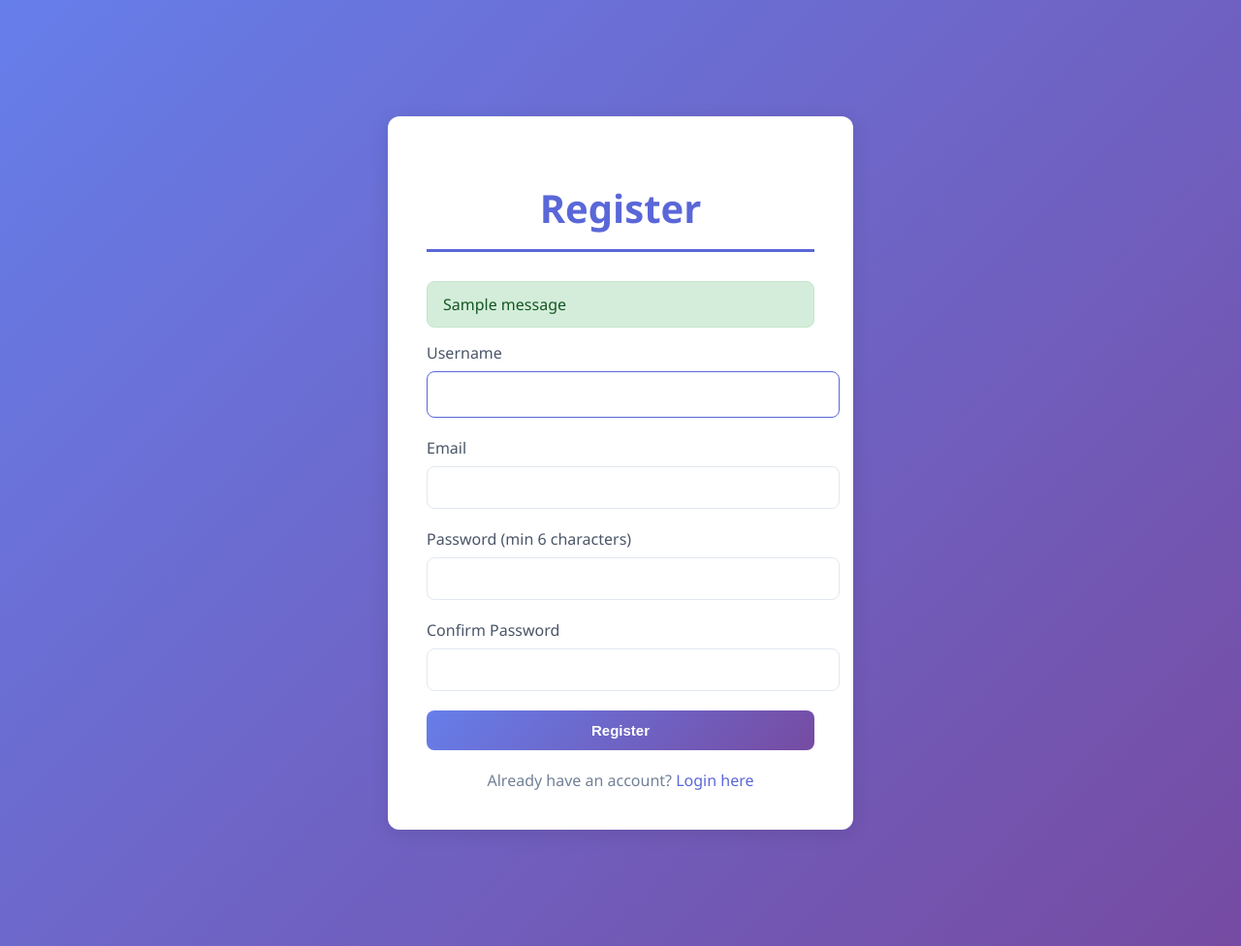
After one commit to Romanhessec/todo_dp, a Flask app: page /register in a window 1280 px wide. The commit adds this page. Shown: the whole page at 97% size. Run offline with Flask 3, Linux system fonts and the light colour scheme; tables that the repository leaves empty hold one stand-in row (values such as "Sample post"); one stand-in notice (Sample message) is shown.

Commit message:
User authentification logic

```diff
--- a/todo-app/app/models/task.py
+++ b/todo-app/app/models/task.py
@@ -11,6 +11,7 @@ class Task(db.Model):
     description = db.Column(db.Text, default='')
     status = db.Column(db.String(20), default='pending')
     created_at = db.Column(db.DateTime, default=datetime.utcnow)
+    user_id = db.Column(db.Integer, db.ForeignKey('users.id'), nullable=False)
 
     def mark_completed(self):
         """Mark task as completed"""
--- /dev/null
+++ b/todo-app/app/routes/auth.py
@@ -0,0 +1,91 @@
+from flask import Blueprint, render_template, request, redirect, url_for, flash
+from flask_login import login_user, logout_user, current_user
+from app import db
+from app.models.user import User
+
+auth_bp = Blueprint('auth', __name__)
+
+@auth_bp.route('/register', methods=['GET', 'POST'])
+def register():
+    """Register a new user - simple function, no patterns"""
+    if current_user.is_authenticated:
+        return redirect(url_for('tasks.index'))
+
+    if request.method == 'POST':
+        username = request.form.get('username', '').strip()
+        email = request.form.get('email', '').strip()
+        password = request.form.get('password', '')
+        confirm_password = request.form.get('confirm_password', '')
+
+        # Simple validation
+        if not username or not email or not password:
+            flash('All fields are required.', 'error')
+            return redirect(url_for('auth.register'))
+
+        if password != confirm_password:
+            flash('Passwords do not match.', 'error')
+            return redirect(url_for('auth.register'))
+
+        if len(password) < 6:
+            flash('Password must be at least 6 characters long.', 'error')
+            return redirect(url_for('auth.register'))
+
+        # Check if user already exists
+        if User.query.filter_by(username=username).first():
+            flash('Username already exists.', 'error')
+            return redirect(url_for('auth.register'))
+
+        if User.query.filter_by(email=email).first():
+            flash('Email already registered.', 'error')
+            return redirect(url_for('auth.register'))
+
+        # Create new user - simple instantiation, no Factory pattern
+        user = User(username=username, email=email)
+        user.set_password(password)
+
+        # Save user
+        db.session.add(user)
+        db.session.commit()
+
+        flash('Registration successful! Please log in.', 'success')
+        return redirect(url_for('auth.login'))
+
+    return render_template('register.html')
+
+@auth_bp.route('/login', methods=['GET', 'POST'])
+def login():
+    """Login user - simple function, no patterns"""
+    if current_user.is_authenticated:
+        return redirect(url_for('tasks.index'))
+
+    if request.method == 'POST':
+        username = request.form.get('username', '').strip()
+        password = request.form.get('password', '')
+        remember = request.form.get('remember', False)
+
+        # Simple validation
+        if not username or not password:
+            flash('Please enter both username and password.', 'error')
+            return redirect(url_for('auth.login'))
+
+        # Find user - simple query
+        user = User.query.filter_by(username=username).first()
+
+        # Check password - simple if statement
+        if user and user.check_password(password):
+            login_user(user, remember=remember)
+
+            # Redirect to next page or home
+            next_page = request.args.get('next')
+            return redirect(next_page) if next_page else redirect(url_for('tasks.index'))
+
+        flash('Invalid username or password.', 'error')
+
+    return render_template('login.html')
+
+@auth_bp.route('/logout')
+def logout():
+    """Logout user - simple function"""
+    logout_user()
+    flash('You have been logged out.', 'success')
+    return redirect(url_for('auth.login'))
--- a/todo-app/app/static/css/style.css
+++ b/todo-app/app/static/css/style.css
@@ -8,10 +8,12 @@ body {
 }
 
 h1 {
-    color: #333;
-    margin-top: 0;
+    text-align: center;
+    color: #2d3748;
+    margin-bottom: 30px;
     font-size: 2.5em;
-    text-align: center;
+    border-bottom: 3px solid #5a67d8;
+    padding-bottom: 15px;
 }
 
 h2 {
--- /dev/null
+++ b/todo-app/app/templates/register.html
@@ -0,0 +1,124 @@
+<!DOCTYPE html>
+<html lang="en">
+<head>
+    <meta charset="UTF-8">
+    <meta name="viewport" content="width=device-width, initial-scale=1.0">
+    <title>Register - ToDo App</title>
+    <link rel="stylesheet" href="{{ url_for('static', filename='css/style.css') }}">
+    <style>
+        .auth-container {
+            max-width: 400px;
+            margin: 100px auto;
+            padding: 40px;
+            background: white;
+            border-radius: 12px;
+            box-shadow: 0 4px 20px rgba(0, 0, 0, 0.1);
+        }
+        .auth-container h1 {
+            text-align: center;
+            margin-bottom: 30px;
+            color: #5a67d8;
+        }
+        .form-group {
+            margin-bottom: 20px;
+        }
+        .form-group label {
+            display: block;
+            margin-bottom: 8px;
+            font-weight: 500;
+            color: #4a5568;
+        }
+        .form-group input {
+            width: 100%;
+            padding: 12px;
+            border: 1px solid #e2e8f0;
+            border-radius: 8px;
+            font-size: 1em;
+        }
+        .form-group input:focus {
+            outline: none;
+            border-color: #5a67d8;
+        }
+        .btn-submit {
+            width: 100%;
+            padding: 12px;
+            background: linear-gradient(135deg, #667eea 0%, #764ba2 100%);
+            color: white;
+            border: none;
+            border-radius: 8px;
+            font-size: 1em;
+            font-weight: 600;
+            cursor: pointer;
+            transition: transform 0.2s;
+        }
+        .btn-submit:hover {
+            transform: translateY(-2px);
+        }
+        .auth-link {
+            text-align: center;
+            margin-top: 20px;
+            color: #718096;
+        }
+        .auth-link a {
+            color: #5a67d8;
+            text-decoration: none;
+            font-weight: 500;
+        }
+        .auth-link a:hover {
+            text-decoration: underline;
+        }
+        .success-message {
+            background-color: #d4edda;
+            color: #155724;
+            padding: 12px 16px;
+            border-radius: 8px;
+            border: 1px solid #c3e6cb;
+            margin-bottom: 15px;
+            font-weight: 500;
+        }
+    </style>
+</head>
+<body>
+    <div class="auth-container">
+        <h1>Register</h1>
+
+        {% with messages = get_flashed_messages(with_categories=true) %}
+            {% if messages %}
+                {% for category, message in messages %}
+                    <div class="{% if category == 'error' %}error-message{% else %}success-message{% endif %}">
+                        {{ message }}
+                    </div>
+                {% endfor %}
+            {% endif %}
+        {% endwith %}
+
+        <form method="POST" action="{{ url_for('auth.register') }}">
+            <div class="form-group">
+                <label for="username">Username</label>
+                <input type="text" id="username" name="username" required autofocus>
+            </div>
+
+            <div class="form-group">
+                <label for="email">Email</label>
+                <input type="email" id="email" name="email" required>
+            </div>
+
+            <div class="form-group">
+                <label for="password">Password (min 6 characters)</label>
+                <input type="password" id="password" name="password" minlength="6" required>
+            </div>
+
+            <div class="form-group">
+                <label for="confirm_password">Confirm Password</label>
+                <input type="password" id="confirm_password" name="confirm_password" minlength="6" required>
+            </div>
+
+            <button type="submit" class="btn-submit">Register</button>
+        </form>
+
+        <div class="auth-link">
+            Already have an account? <a href="{{ url_for('auth.login') }}">Login here</a>
+        </div>
+    </div>
+</body>
+</html>
--- a/todo-app/requirements.txt
+++ b/todo-app/requirements.txt
@@ -2,6 +2,7 @@ Flask==2.2.2
 Flask-JSON==0.3.4
 Flask-WTF==1.0.1
 Flask-SQLAlchemy==3.0.2
+Flask-Login==0.6.2
 psycopg2-binary==2.9.5
 pytest==7.2.0
 pytest-flask==1.2.0
```
Also changed, not shown: other parts of todo-app/app/static/css/style.css (+45 -0 lines), todo-app/app/__init__.py (+17 -1 lines), todo-app/app/models/user.py (added, +28 -0 lines), todo-app/app/routes/tasks.py (+24 -12 lines), todo-app/app/templates/index.html (+7 -1 lines), todo-app/app/templates/login.html (added, +120 -0 lines).
